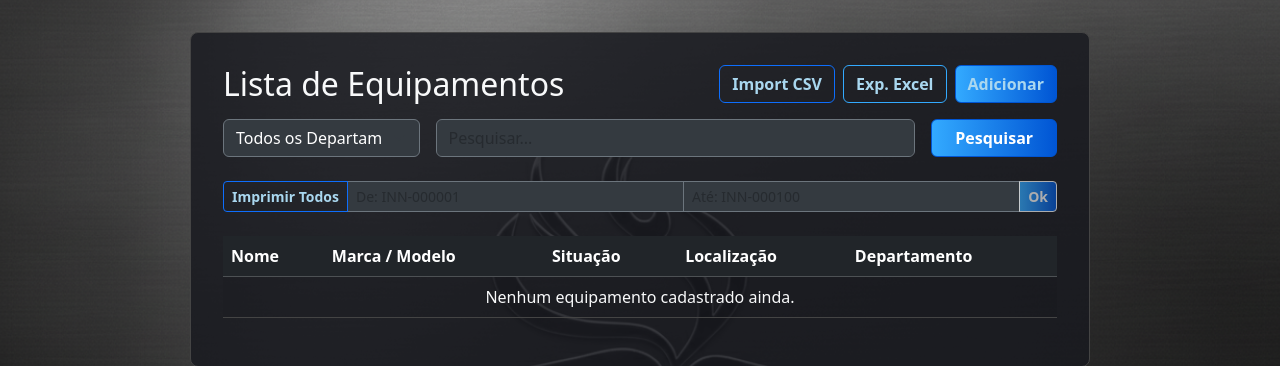
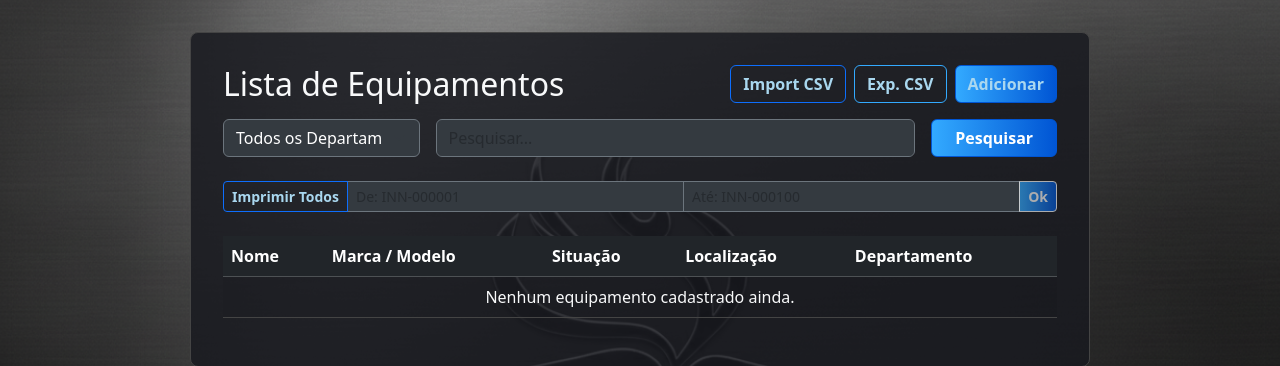
Before and after one commit to leonardnunes/Inventario, a Django app: page /equipamentos/ in a window 1280 px wide. Shown: the part 40-406 px from the top of the page. Run offline with Django 4.2, Linux system fonts and the light colour scheme; the visitor is signed in with stand-in values (Sample User, id 1); data that the repository does not hold is empty.

Commit message:
Alteração do botão exp. CSV

```diff
--- a/core/templates/core/lista_equipamentos.html
+++ b/core/templates/core/lista_equipamentos.html
@@ -11,7 +11,7 @@
             {% if perms.core.add_equipamento %}
                 <a href="{% url 'core:importar_csv' %}" class="btn btn-outline-primary">Import CSV</a>
             {% endif %}
-            <a href="{% url 'core:exportar_csv' %}" class="btn btn-outline-Inventario">Exp. Excel</a>
+            <a href="{% url 'core:exportar_csv' %}" class="btn btn-outline-Inventario">Exp. CSV</a>
 
             {% if perms.core.add_equipamento %}
                 <a href="{% url 'core:equipamento_novo' %}" class="btn btn-Inventario-gradient fw-bold">Adicionar</a>
```
